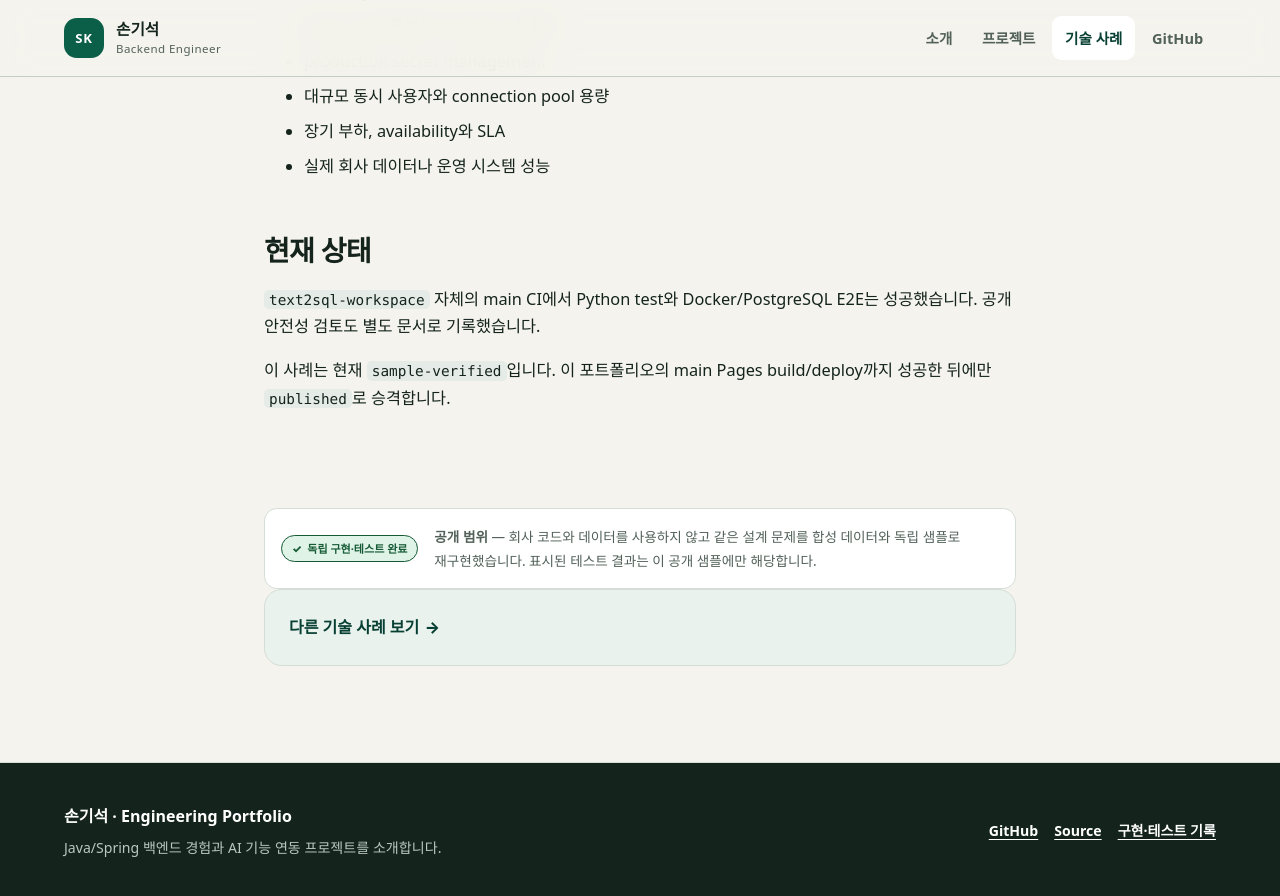
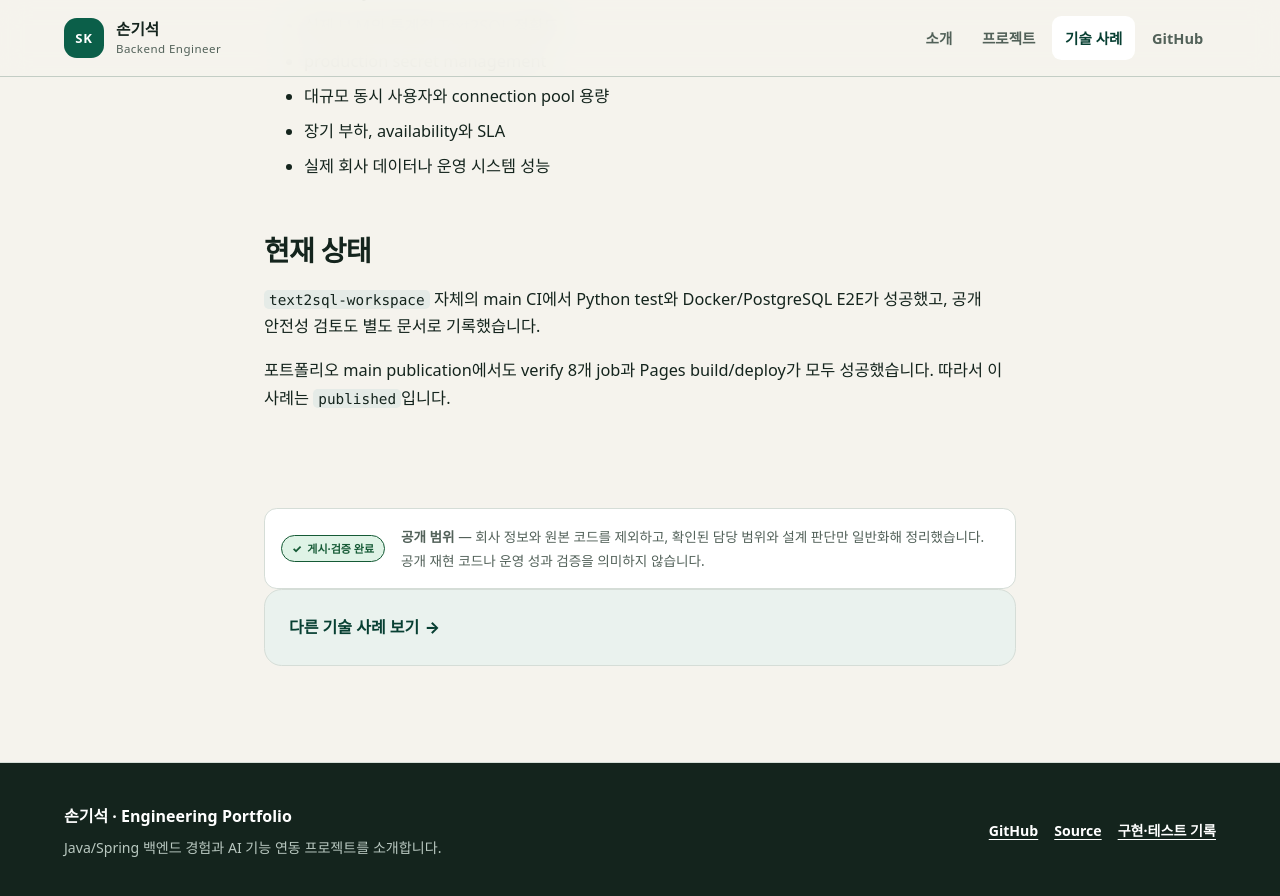
Before and after one commit to son1004007/engineering-career-portfolio, a Jekyll site: the page built from 03_portfolio/case-studies/text2sql-validation.md, in a window 1280 px wide and 900 px high, scrolled down 5007 px. Shown: the top 896 px of the window. Built offline with Jekyll 4.4.1, drawn with Linux system fonts in a browser that asks for light colours.

Commit message:
docs: mark Text2SQL case published

```diff
--- a/03_portfolio/case-studies/text2sql-validation.md
+++ b/03_portfolio/case-studies/text2sql-validation.md
@@ -2,7 +2,7 @@
 title: Text2SQL을 다중사용자 백엔드 기능으로 안전하게 실행하기
 description: 사용자별 작업 공간, SQL 정책 검증, PostgreSQL 읽기 전용 권한과 결과 기반 평가를 연결한 Python/FastAPI 사례
 permalink: /cases/text2sql-validation/
-status: sample-verified
+status: published
 ---
 
 # Text2SQL을 다중사용자 백엔드 기능으로 안전하게 실행하기
@@ -175,6 +175,6 @@ SQLite-only 테스트에서는 드러나지 않았던 numeric aggregation 타입
 
 ## 현재 상태
 
-`text2sql-workspace` 자체의 main CI에서 Python test와 Docker/PostgreSQL E2E는 성공했습니다. 공개 안전성 검토도 별도 문서로 기록했습니다.
+`text2sql-workspace` 자체의 main CI에서 Python test와 Docker/PostgreSQL E2E가 성공했고, 공개 안전성 검토도 별도 문서로 기록했습니다.
 
-이 사례는 현재 `sample-verified`입니다. 이 포트폴리오의 main Pages build/deploy까지 성공한 뒤에만 `published`로 승격합니다.
+포트폴리오 main publication에서도 verify 8개 job과 Pages build/deploy가 모두 성공했습니다. 따라서 이 사례는 `published`입니다.
```
